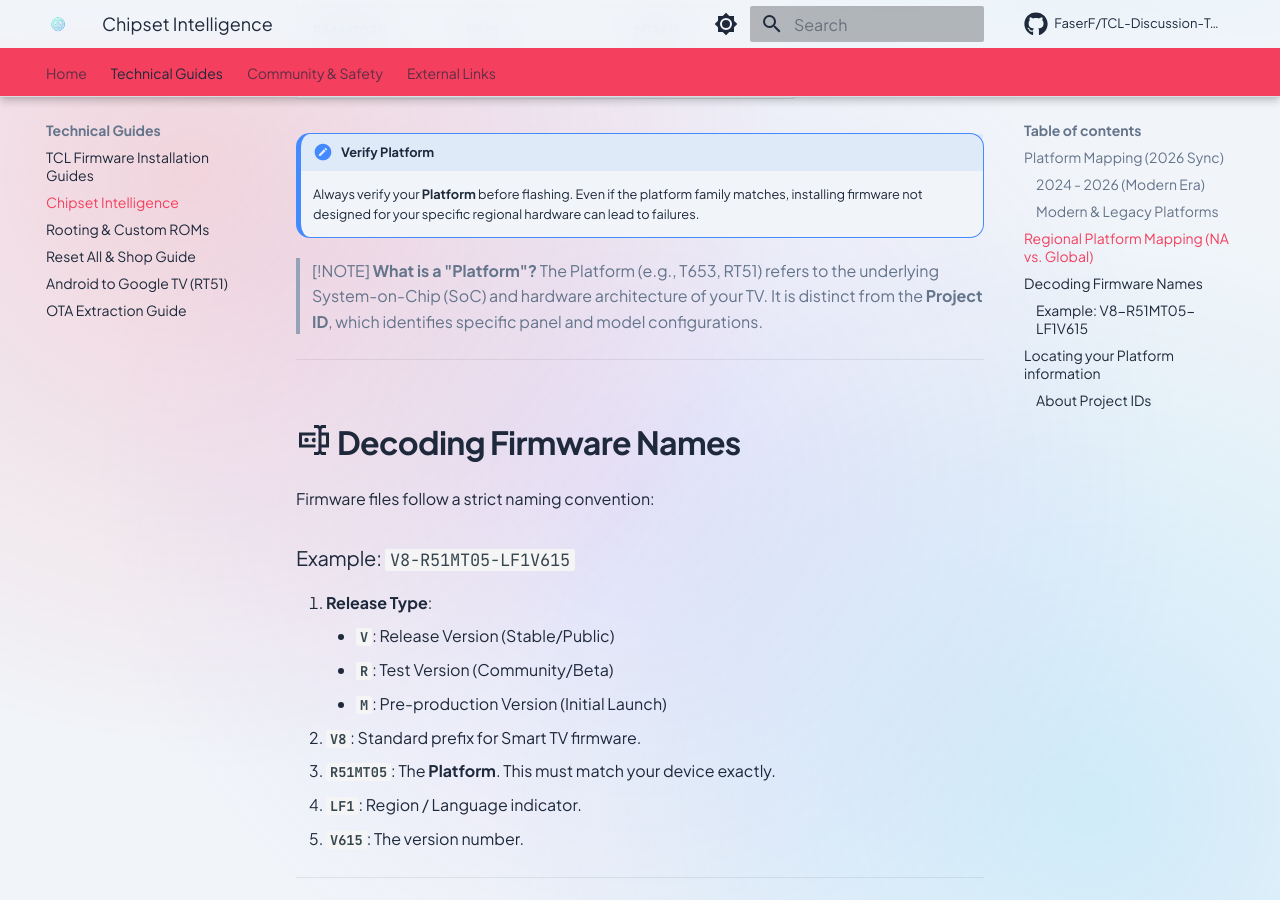
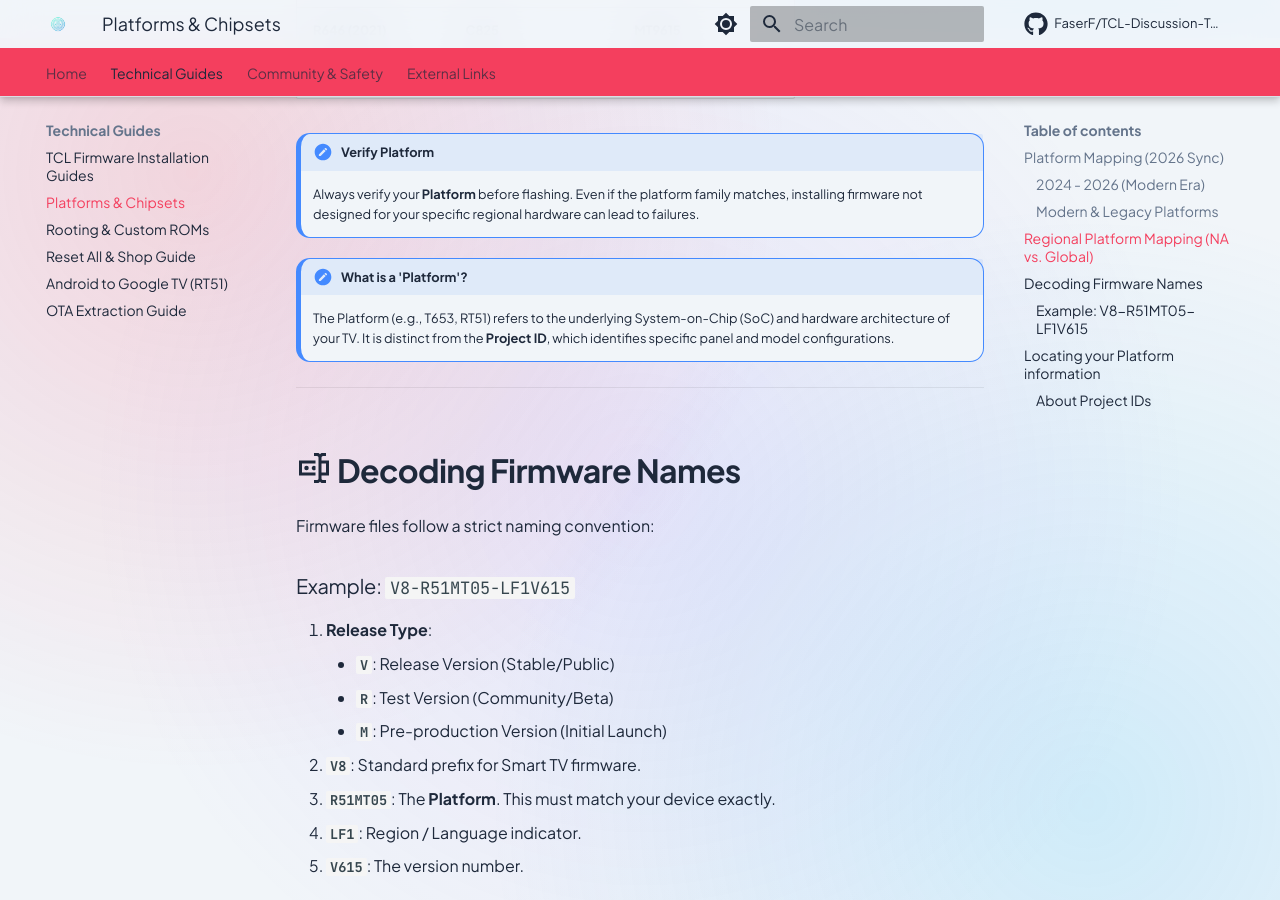
Before and after one commit to FaserF/TCL-Discussion-Telegram, an MkDocs documentation site: the page built from docs/chipsets.md, in a window 1280 px wide and 900 px high, scrolled down 1762 px. Built offline with MkDocs 1.6.1 and Material for MkDocs 9.7.7, drawn with Linux system fonts in a browser that asks for light colours; comment, search, counter and statistics services are not loaded.

Commit message:
ci fixed

```diff
--- a/docs/chipsets.md
+++ b/docs/chipsets.md
@@ -42,9 +42,8 @@
 !!! important "Verify Platform"
     Always verify your **Platform** before flashing. Even if the platform family matches, installing firmware not designed for your specific regional hardware can lead to failures.
 
-> [!NOTE]
-> **What is a "Platform"?**
-> The Platform (e.g., T653, RT51) refers to the underlying System-on-Chip (SoC) and hardware architecture of your TV. It is distinct from the **Project ID**, which identifies specific panel and model configurations.
+!!! note "What is a 'Platform'?"
+    The Platform (e.g., T653, RT51) refers to the underlying System-on-Chip (SoC) and hardware architecture of your TV. It is distinct from the **Project ID**, which identifies specific panel and model configurations.
 
 ---
 
--- a/mkdocs.yml
+++ b/mkdocs.yml
@@ -96,7 +96,7 @@
   - Home: index.md
   - Technical Guides:
       - TCL Firmware Installation Guides: guides.md
-      - Chipset Intelligence: chipsets.md
+      - Platforms & Chipsets: chipsets.md
       - Rooting & Custom ROMs: rooting.md
       - Reset All & Shop Guide: reset-shop.md
       - Android to Google TV (RT51): rt51-gtv-switch.md
```
